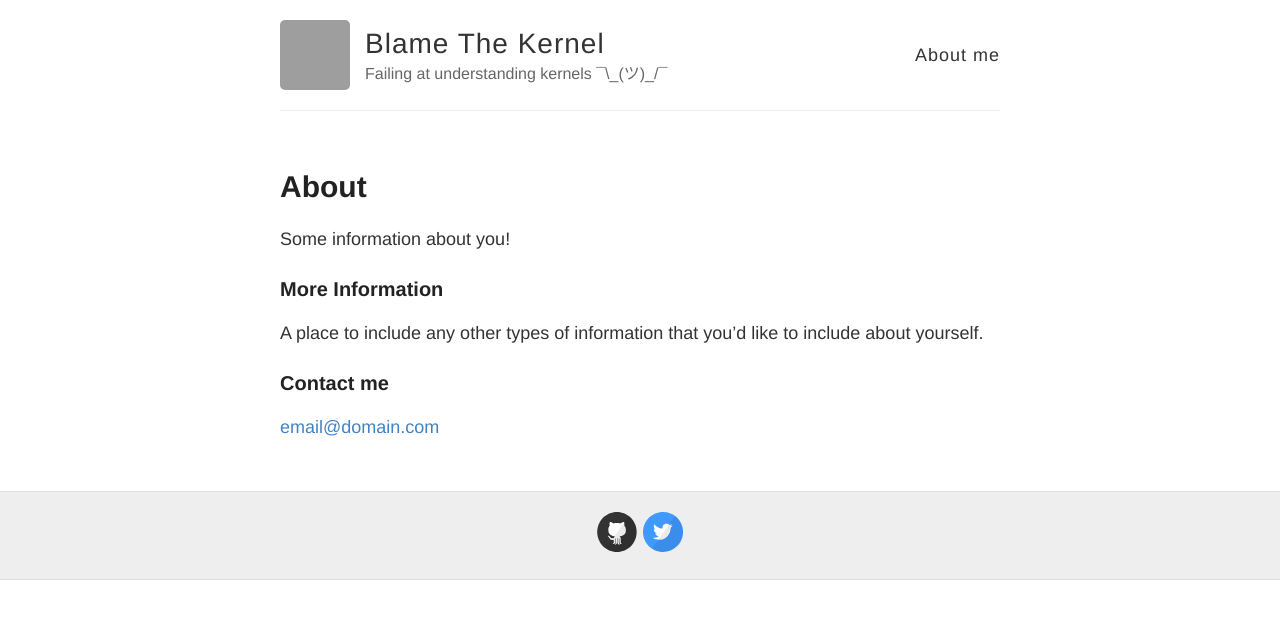
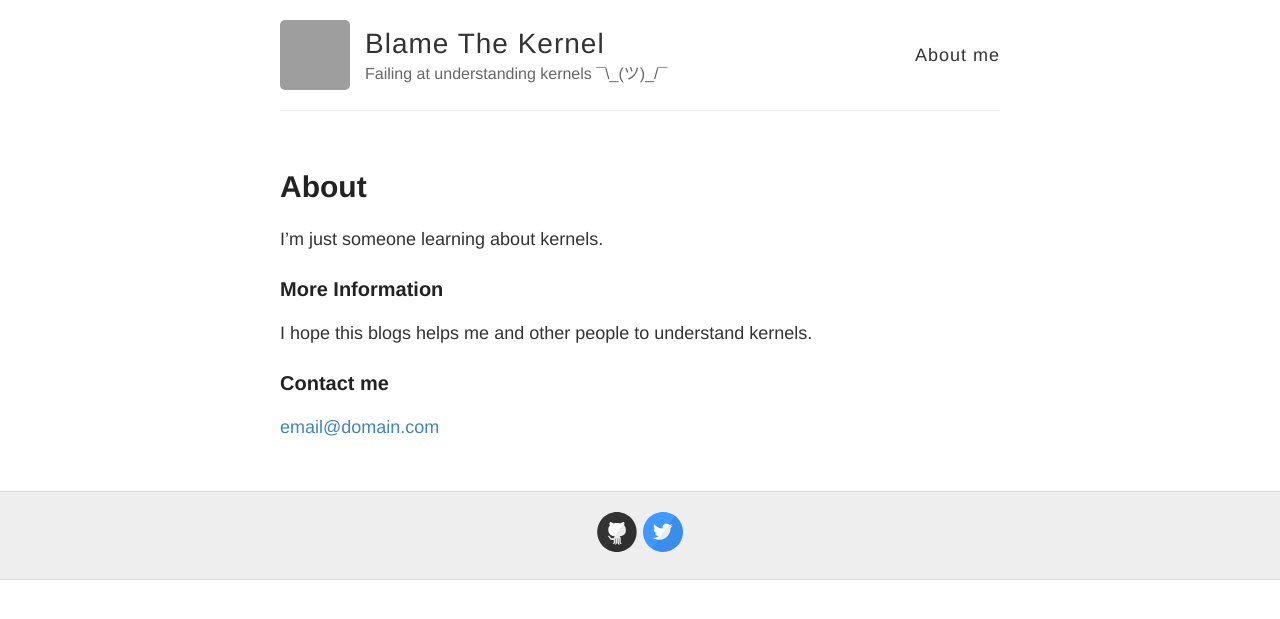
Before and after one commit to BlameTheKernel/blamethekernel2.github.io, a Jekyll site: the page built from about.md, in a window 1280 px wide. Shown: the top 619 px of the page. Built offline with Jekyll 4.4.1, drawn with Linux system fonts in a browser that asks for light colours; grey boxes are pictures that could not be loaded.

Commit message:
Update about.md

```diff
--- a/about.md
+++ b/about.md
@@ -4,11 +4,10 @@ title: About
 permalink: /about/
 ---
 
-Some information about you!
+I'm just someone learning about kernels.
 
 ### More Information
-
-A place to include any other types of information that you'd like to include about yourself.
+I hope this blogs helps me and other people to understand kernels.
 
 ### Contact me
 
```
